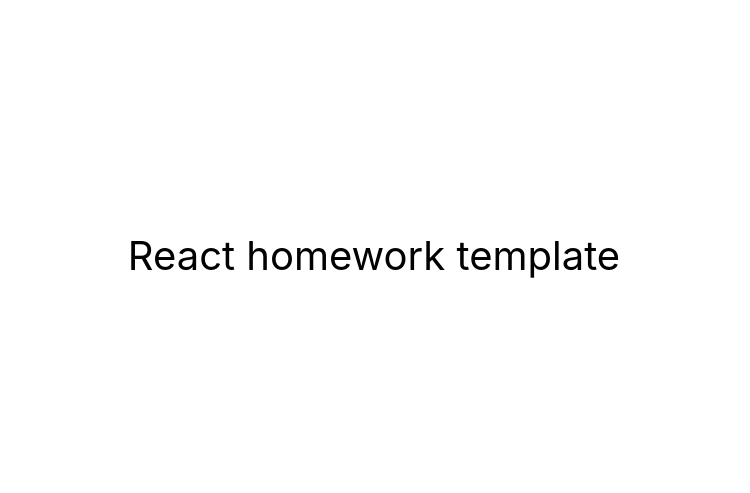
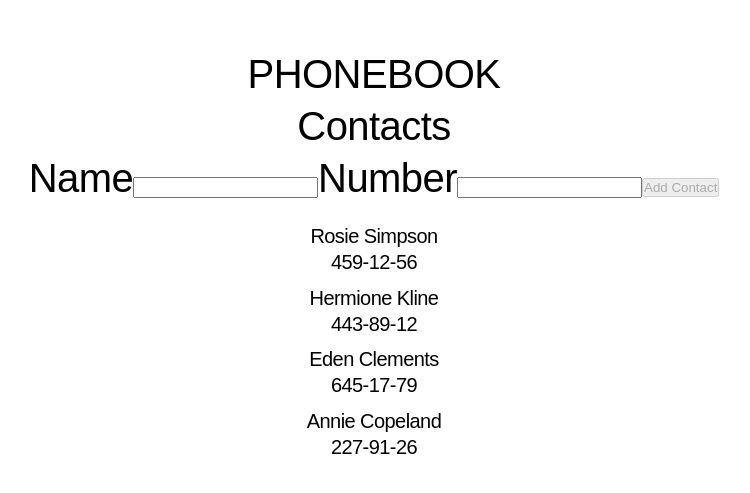
Before and after one commit to Kreal11/goit-react-hw-02-phonebook, a React (Create React App) app: page / in a window 1280 px wide. Shown: the part 145-638 px from the top of the page, without its empty margins (266-1016 px from the left). Built offline with nearby package versions, Linux system fonts and the light colour scheme.

Commit message:
done 1 and 2 step in task 2 hw-2

```diff
--- a/package.json
+++ b/package.json
@@ -8,10 +8,12 @@
     "@testing-library/react": "^12.1.4",
     "@testing-library/user-event": "^13.5.0",
     "nanoid": "^5.0.2",
+    "notiflix": "^3.2.6",
     "prop-types": "^15.8.1",
     "react": "^18.1.0",
     "react-dom": "^18.1.0",
     "react-scripts": "5.0.1",
+    "styled-components": "^6.1.0",
     "web-vitals": "^2.1.3"
   },
   "scripts": {
--- /dev/null
+++ b/src/components/AddContact/AddContact.jsx
@@ -0,0 +1,62 @@
+import { nanoid } from 'nanoid';
+import { Component } from 'react';
+import Notiflix from 'notiflix';
+
+export class AddContact extends Component {
+  state = {
+    name: '',
+    number: '',
+  };
+
+  id = nanoid();
+
+  handleOnChangeInput = ({ target }) => {
+    const { name, value } = target;
+    this.setState({ [name]: value });
+  };
+
+  handleOnClick = () => {
+    const { number } = this.state;
+    if (!parseInt(number)) {
+      Notiflix.Notify.warning('Please, enter numbers for the phone form');
+      return;
+    }
+    this.props.addContact(this.state);
+    this.setState({ name: '', number: '' });
+  };
+
+  render() {
+    const { name, number } = this.state;
+    return (
+      <div>
+        <form action="">
+          <label htmlFor={this.id}>Name</label>
+          <input
+            type="text"
+            value={name}
+            name="name"
+            id={this.id}
+            onChange={this.handleOnChangeInput}
+            required
+          />
+          <label htmlFor={this.id}>Number</label>
+          <input
+            type="tel"
+            value={number}
+            name="number"
+            id={this.id}
+            onChange={this.handleOnChangeInput}
+            required
+          />
+          <button
+            type="button"
+            onClick={this.handleOnClick}
+            disabled={!name || !name.trim() || !number || !number.trim()}
+          >
+            Add Contact
+          </button>
+        </form>
+      </div>
+    );
+  }
+}
--- /dev/null
+++ b/src/components/AllContacts/AllContacts.jsx
@@ -0,0 +1,16 @@
+import { OneContact } from 'components/OneContact/OneContact';
+import { Component } from 'react';
+import { StyledAllContactsUl } from './AllContacts.styled';
+
+export class AllContacts extends Component {
+  render() {
+    const { dataContacts } = this.props;
+    return (
+      <StyledAllContactsUl>
+        {dataContacts.map(contact => {
+          return <OneContact key={crypto.randomUUID()} {...contact} />;
+        })}
+      </StyledAllContactsUl>
+    );
+  }
+}
--- /dev/null
+++ b/src/components/AllContacts/AllContacts.styled.js
@@ -0,0 +1,11 @@
+const { default: styled } = require('styled-components');
+
+export const StyledAllContactsUl = styled.ul`
+  margin-top: 20px;
+  font-size: 20px;
+  display: flex;
+  flex-direction: column;
+  align-items: center;
+  gap: 10px;
+  text-align: center;
+`;
--- a/src/components/App.jsx
+++ b/src/components/App.jsx
@@ -1,4 +1,32 @@
-export const App = () => {
+import { Component } from 'react';
+import { AddContact } from './AddContact/AddContact';
+import { AllContacts } from './AllContacts/AllContacts';
+
+export class App extends Component {
+  state = {
+    contacts: [
+      { id: 'id-1', name: 'Rosie Simpson', number: '459-12-56' },
+      { id: 'id-2', name: 'Hermione Kline', number: '443-89-12' },
+      { id: 'id-3', name: 'Eden Clements', number: '645-17-79' },
+      { id: 'id-4', name: 'Annie Copeland', number: '227-91-26' },
+    ],
+    name: '',
+  };
+
+  handleAddNewContact = newData => {
+    const newContact = {
+      id: crypto.randomUUID(),
+      position: 'default',
+      ...newData,
+    };
+    console.log(newContact);
+    this.setState(prevState => ({
+      contacts: [...prevState.contacts, newContact],
+    }));
+  };
+
+  render() {
+    const { contacts } = this.state;
     return (
       <div
         style={{
@@ -6,11 +34,18 @@ export const App = () => {
           display: 'flex',
           justifyContent: 'center',
           alignItems: 'center',
+          flexDirection: 'column',
           fontSize: 40,
-        color: '#010101'
+          color: '#010101',
         }}
       >
-      React homework template
+        <h1>PHONEBOOK</h1>
+        <h2>Contacts</h2>
+        <div>
+          <AddContact addContact={this.handleAddNewContact} />
+          <AllContacts dataContacts={contacts} />
+        </div>
       </div>
     );
-};
+  }
+}
--- /dev/null
+++ b/src/components/OneContact/OneContact.jsx
@@ -0,0 +1,13 @@
+import { Component } from 'react';
+
+export class OneContact extends Component {
+  render() {
+    const { name, number } = this.props;
+    return (
+      <li>
+        <p>{name}</p>
+        <p>{number}</p>
+      </li>
+    );
+  }
+}
--- a/src/index.css
+++ b/src/index.css
@@ -13,3 +13,152 @@ code {
   font-family: source-code-pro, Menlo, Monaco, Consolas, 'Courier New',
     monospace;
 }
+
+html,
+body,
+div,
+span,
+applet,
+object,
+iframe,
+h1,
+h2,
+h3,
+h4,
+h5,
+h6,
+p,
+blockquote,
+pre,
+a,
+abbr,
+acronym,
+address,
+big,
+cite,
+code,
+del,
+dfn,
+em,
+img,
+ins,
+kbd,
+q,
+s,
+samp,
+small,
+strike,
+strong,
+sub,
+sup,
+tt,
+var,
+b,
+u,
+i,
+center,
+dl,
+dt,
+dd,
+ol,
+ul,
+li,
+fieldset,
+form,
+label,
+legend,
+table,
+caption,
+tbody,
+tfoot,
+thead,
+tr,
+th,
+td,
+article,
+aside,
+canvas,
+details,
+embed,
+figure,
+figcaption,
+footer,
+header,
+hgroup,
+menu,
+nav,
+output,
+ruby,
+section,
+summary,
+time,
+mark,
+audio,
+video {
+  margin: 0;
+  border: 0;
+  font-size: 100%;
+  font: inherit;
+  vertical-align: baseline;
+}
+/* HTML5 display-role reset for older browsers */
+article,
+aside,
+details,
+figcaption,
+figure,
+footer,
+header,
+hgroup,
+menu,
+nav,
+section {
+  display: block;
+}
+body {
+  font-family: 'DM Sans', Arial, sans-serif;
+  font-size: 14px;
+  font-style: normal;
+  font-weight: 400;
+  line-height: 1.29;
+  letter-spacing: -0.56px;
+  color: var(--color-black);
+  background: var(--color-body-bg);
+}
+ol,
+ul {
+  list-style: none;
+  padding: 0;
+}
+blockquote,
+q {
+  quotes: none;
+}
+blockquote:before,
+blockquote:after,
+q:before,
+q:after {
+  content: '';
+  content: none;
+}
+table {
+  border-collapse: collapse;
+  border-spacing: 0;
+}
+button {
+  cursor: pointer;
+  padding: 0;
+}
+.link {
+  text-decoration: none;
+}
+.is-hidden {
+  display: none;
+  visibility: hidden;
+}
+img,
+svg {
+  display: block;
+  max-width: 100%;
+  height: auto;
+}
```
Also changed, not shown: src/components/AddContact/AddContact.styled.js (added), src/components/SearchContact/SearchContact.jsx (added), 1 other file (tests, documents, lock files or other folders). Lines whose indentation alone changed are shown as unchanged.
